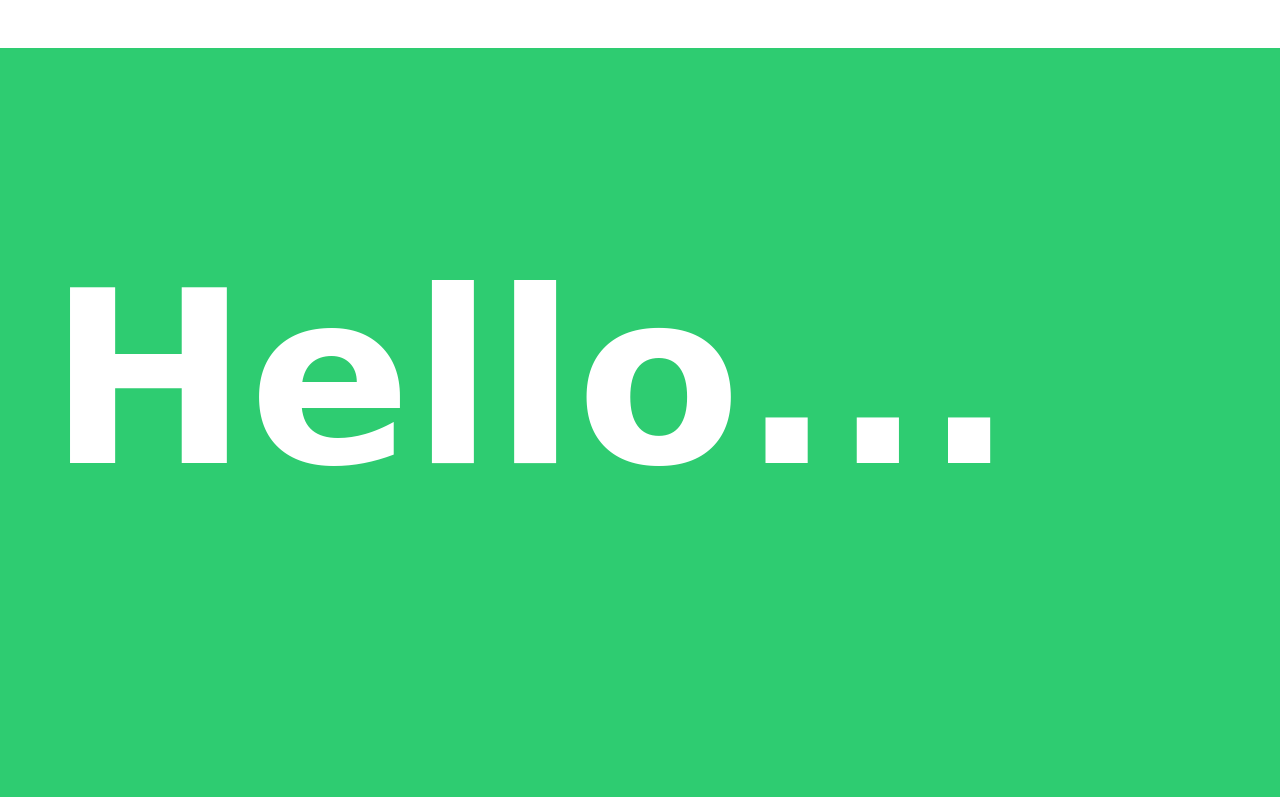
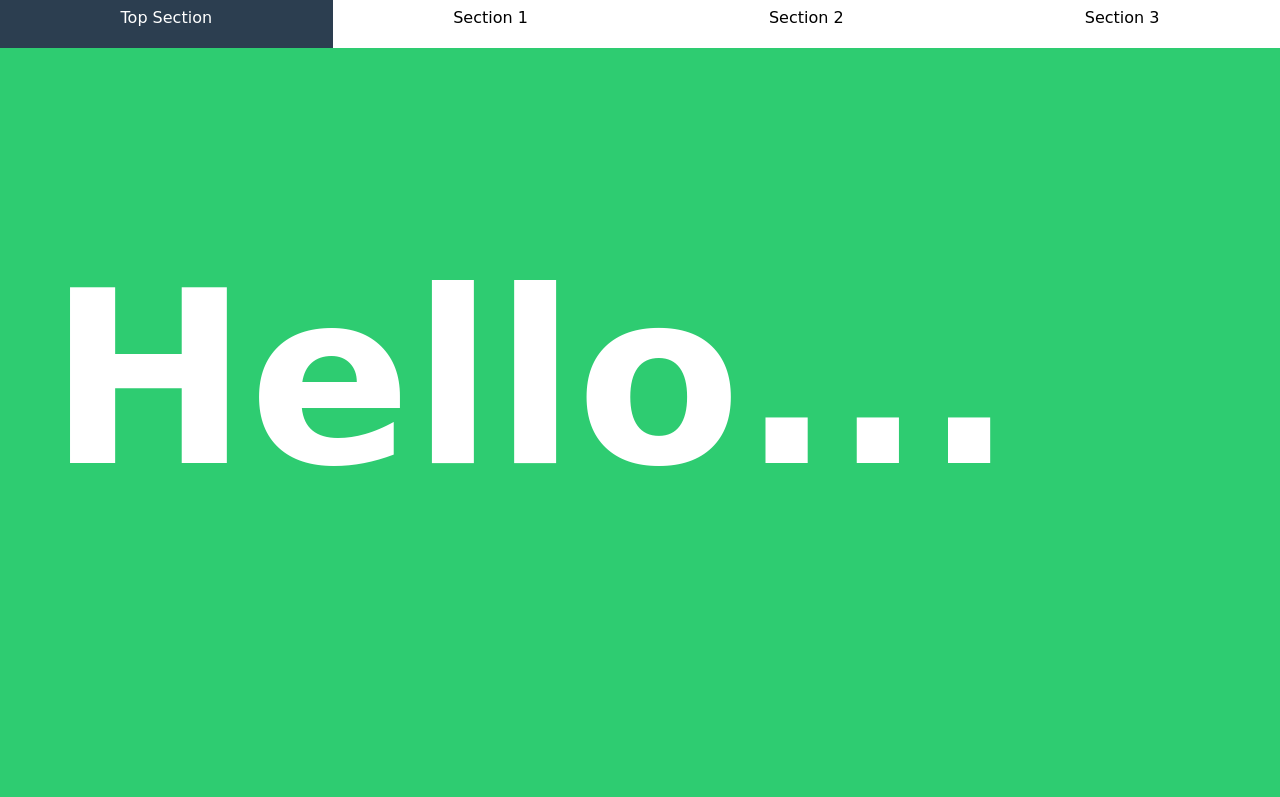
Before and after one commit to Reomar/project1-LandingPage, a plain HTML site: page index.html in a window 1280 px wide. Shown: the top 797 px of the page. Drawn offline with Linux system fonts and the light colour scheme; a web font is replaced by a local one.

Commit message:
feat: Dynamic NavBar
Create Navbar from the js, the Navbar is now dynamic to the number of sections in the html

```diff
--- a/css/styles.css
+++ b/css/styles.css
@@ -105,3 +105,4 @@ body{
     #header{
         font-size: 10rem;
     }
+}
--- a/js/app.js
+++ b/js/app.js
@@ -0,0 +1,55 @@
+/**
+ *
+ * Manipulating the DOM exercise.
+ * Exercise programmatically builds navigation,
+ * scrolls to anchors from navigation,
+ * and highlights section in viewport upon scrolling.
+ *
+ * Dependencies: None
+ *
+ * JS Version: ES2015/ES6
+ *
+ * JS Standard: ESlint
+ *
+*/
+
+
+/**
+ * Main function
+**/
+
+
+// Build the navBar
+
+// Select all the sections
+const sections = document.querySelectorAll('section');
+
+// Seclect the navbar to add elements to it
+const navBar = document.querySelector('#navbar');
+
+// Create empty DocumentFragment object
+const fragment = document.createDocumentFragment();
+
+// Itreate over the sctions and create <a> elemet
+// and add nav-link class to each element
+// and add herf attribute with the crossponding id
+for (const section of sections){
+
+    // Cerate a new a element
+    const newElement = document.createElement('a');
+
+    // Add text to it (text value is in html attribute data-name)
+    newElement.innerText = section.dataset.name;
+
+    // Add nav-link class to the element
+    newElement.classList.add('nav-link');
+
+    // Add herf attribute to the section id
+    newElement.setAttribute('href', '#'+section.id);
+
+    // Append the element to the fragment
+    fragment.appendChild(newElement);
+}
+
+// Append the fragment to the navBar
+navBar.appendChild(fragment);
```
Also changed, not shown: index.html (+1 -3 lines), 1 other file.
